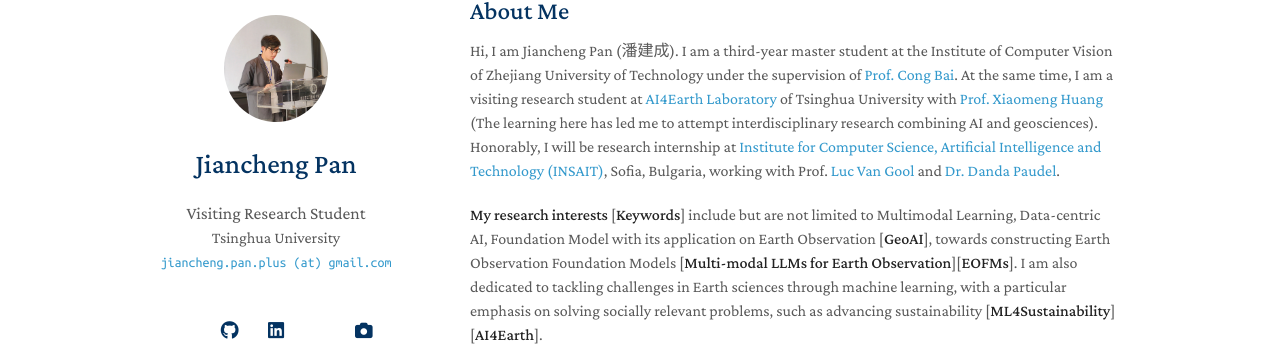
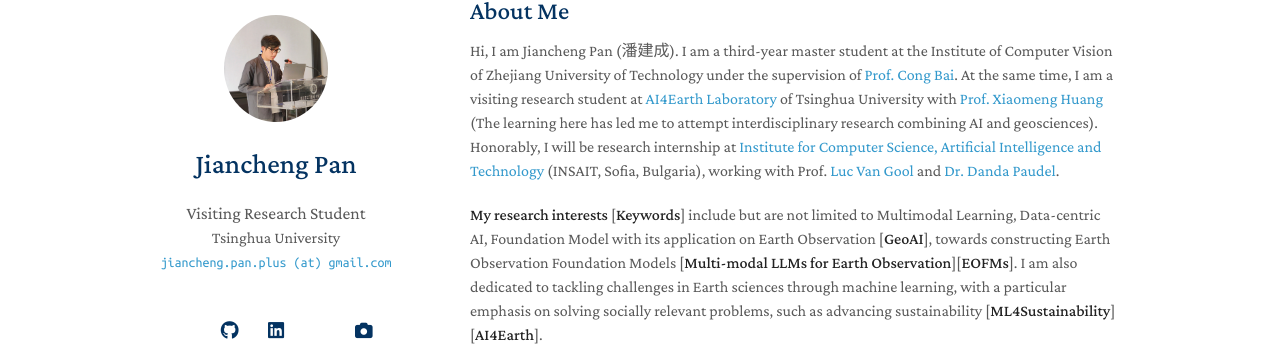
Before and after one commit to jaychempan/jaychempan.github.io, a Jekyll site: the page built from index.md, in a window 1280 px wide and 900 px high. Shown: the part 204-558 px from the top of the window. Built offline with Jekyll 4.4.1, drawn with Linux system fonts in a browser that asks for light colours; some web fonts are replaced; a style sheet for code colours, icons or effects is not loaded; our own code applies the rules of GitHub Pages for plain Markdown files.

Commit message:
update index

```diff
--- a/index.md
+++ b/index.md
@@ -4,7 +4,7 @@ layout: homepage
 
 ## About Me
 
-Hi, I am Jiancheng Pan (<span style="font-family: 'Ma Shan Zheng', cursive;">潘建成</span>). I am a third-year master student at the Institute of Computer Vision of Zhejiang University of Technology under the supervision of <a href="https://scholar.google.com/citations?user=XGZ4UZgAAAAJ&hl=en&oi=ao">Prof. Cong Bai</a>. At the same time, I am a visiting research student at <a href="https://github.com/AI4EarthLab">AI4Earth Laboratory</a>  of Tsinghua University with <a href="https://scholar.google.com/citations?user=yH9OkqYAAAAJ&hl=en">Prof. Xiaomeng Huang</a> (The learning here has led me to attempt interdisciplinary research combining AI and geosciences). Honorably, I will be research internship at <a href="https://insait.ai/">Institute for Computer Science, Artificial Intelligence and Technology (INSAIT)</a>, Sofia, Bulgaria, working with Prof. <a href="https://scholar.google.com/citations?user=TwMib_QAAAAJ&hl=en">Luc Van Gool</a> and <a href="https://scholar.google.ch/citations?user=W43pvPkAAAAJ&hl=en">Dr. Danda Paudel</a>.
+Hi, I am Jiancheng Pan (<span style="font-family: 'Ma Shan Zheng', cursive;">潘建成</span>). I am a third-year master student at the Institute of Computer Vision of Zhejiang University of Technology under the supervision of <a href="https://scholar.google.com/citations?user=XGZ4UZgAAAAJ&hl=en&oi=ao">Prof. Cong Bai</a>. At the same time, I am a visiting research student at <a href="https://github.com/AI4EarthLab">AI4Earth Laboratory</a>  of Tsinghua University with <a href="https://scholar.google.com/citations?user=yH9OkqYAAAAJ&hl=en">Prof. Xiaomeng Huang</a> (The learning here has led me to attempt interdisciplinary research combining AI and geosciences). Honorably, I will be research internship at <a href="https://insait.ai/">Institute for Computer Science, Artificial Intelligence and Technology </a> (INSAIT, Sofia, Bulgaria), working with Prof. <a href="https://scholar.google.com/citations?user=TwMib_QAAAAJ&hl=en">Luc Van Gool</a> and <a href="https://scholar.google.ch/citations?user=W43pvPkAAAAJ&hl=en">Dr. Danda Paudel</a>.
 <!-- Before that, I received the B.E. degree from Jiangxi Normal University in 2022, under the supervision of <a href="https://scholar.google.com/citations?user=ZO3KGykAAAAJ&hl=en&oi=ao">Prof. Aiwen Jiang</a>. -->
 
 <!-- ## Research Interests -->
@@ -15,7 +15,6 @@ Hi, I am Jiancheng Pan (<span style="font-family: 'Ma Shan Zheng', cursive;">潘
 I believe in *<u>earning through skills and achieving through collaboration</u>*. <font color="blue">I am actively seeking internship or co-operation opportunities related to tackling challenges the field of Earth sciences with GeoAI technologies, particularly in sustainable development.</font> If you are also similarly working on related research, feel free to discuss and communicate with me.
 
 ## News
-
 - **[Apr. 2025]** One paper is accepted by <a href="https://cvpr.thecvf.com//">CVPRW 2025</a> (CVPR 2025 Workshop).
 - **[Apr. 2025]** Successfully apply for <a href="https://insait.ai/grf/">INSAIT Graduate Research Fellowship</a>.
 - **[Mar. 2025]** Runner-up in the <a href="https://codalab.lisn.upsaclay.fr/competitions/21851#learn_the_details">NTIRE 2025 CD-FSOD Challenge</a> (Team Leader), CVPR 2025.
```
